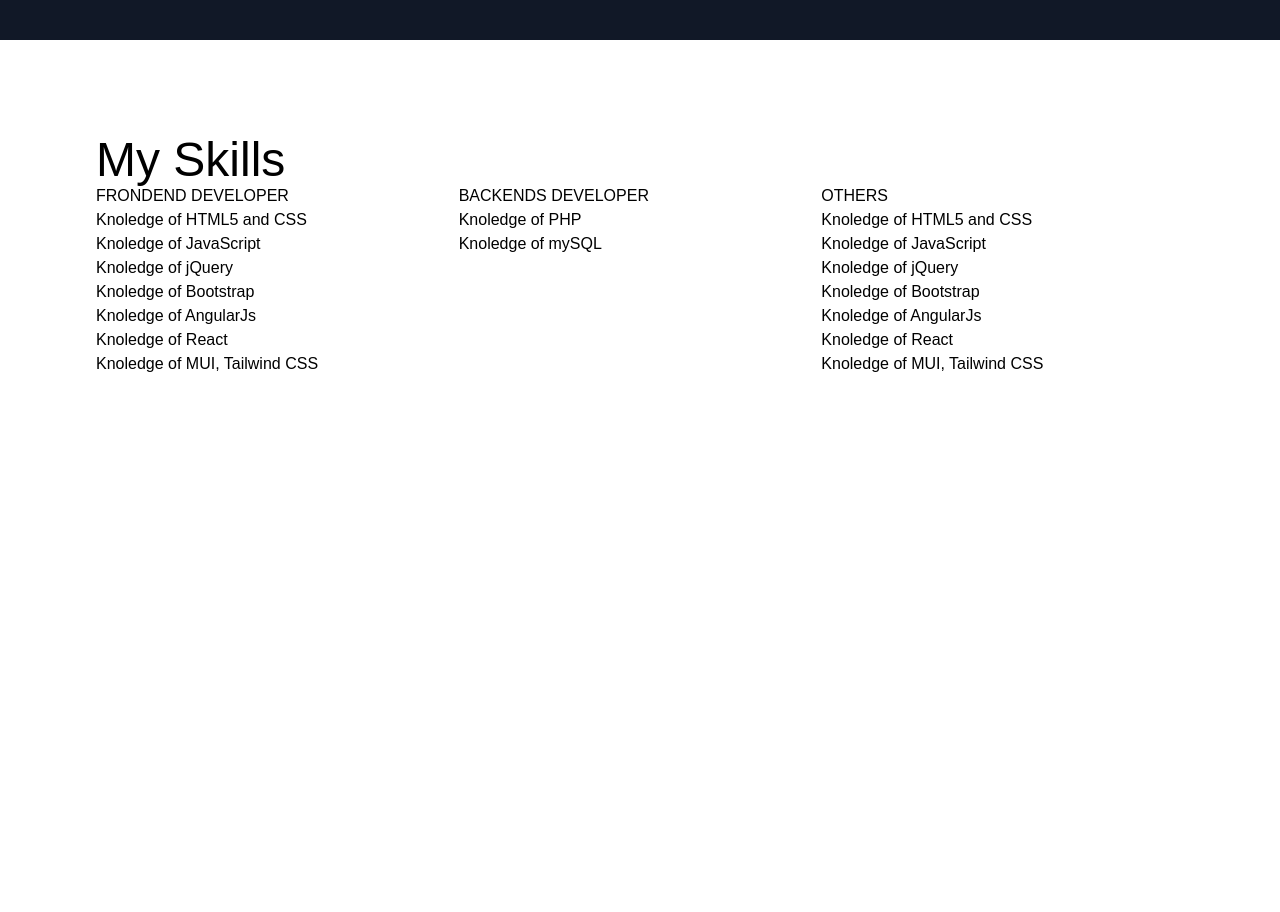
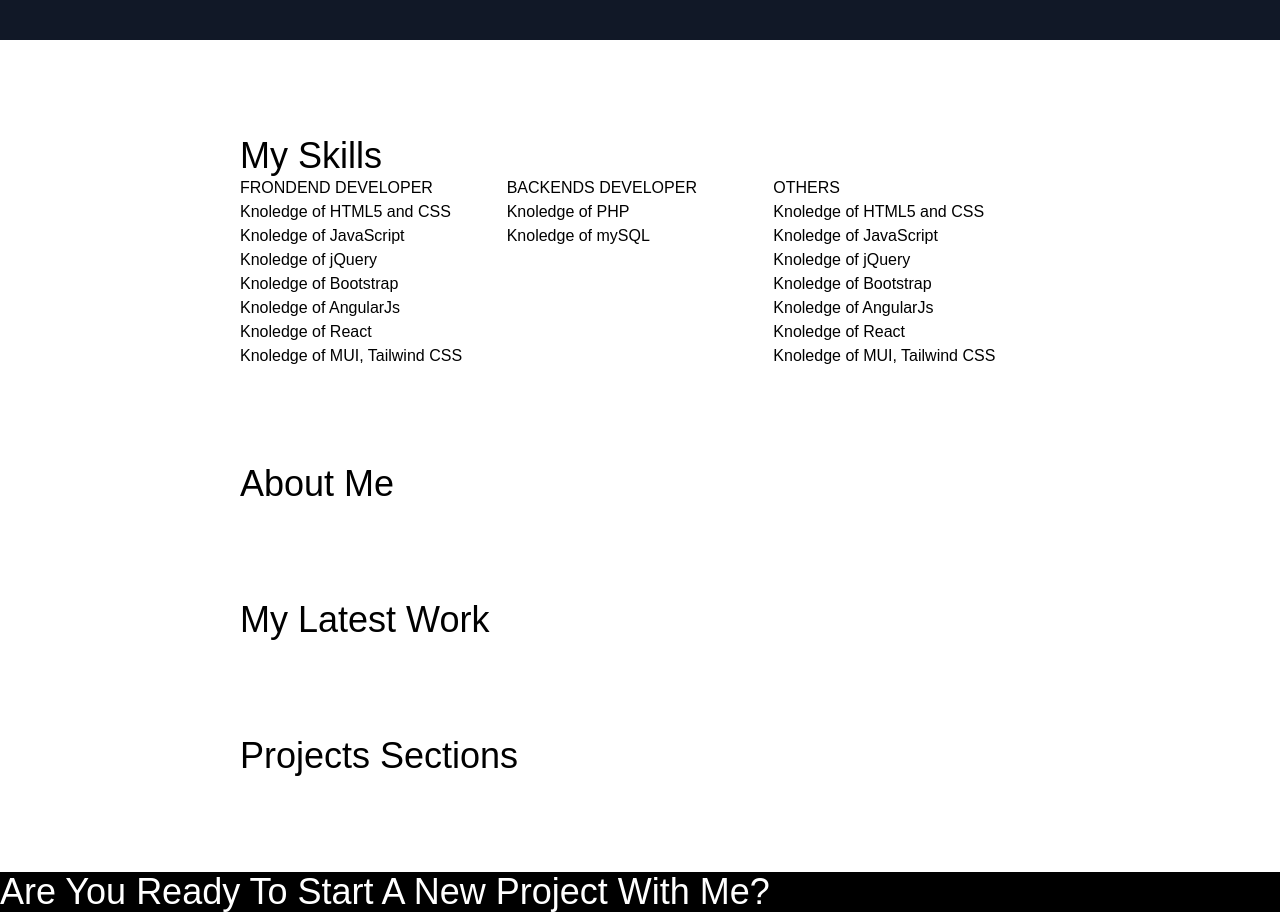
Before and after one commit to IsabelTizon/react-portfolio, a Next.js app: page / in a window 1280 px wide. Shown: the part 680-1592 px from the top of the page. Before the commit the page ends 1056 px from the top, so only its background shows below. Built offline with nearby package versions, Linux system fonts and the light colour scheme.

Commit message:
title sections home page

```diff
--- a/src/app/page.js
+++ b/src/app/page.js
@@ -25,8 +25,8 @@ export default function About() {
 				</button>
 			</div>
 			{/* My skills */}
-			<div className="mt-24 mx-1 md:mx-10 lg:mx-24 xl:mx-70">
-				<h2 className="text-black text-[40px] md:text-5xl  lg:text-5xl capitalize">
+			<div className="mt-24 mx-1 md:mx-[15rem] lg:mx-30 xl:mx-70">
+				<h2 className="text-black text-[40px] md:text-4xl lg:text-4xl capitalize">
 					my skills
 				</h2>
 				<div className="flex flex-wrap">
@@ -74,9 +74,29 @@ export default function About() {
 				</div>
 			</div>
 			{/* About me */}
+			<div className="mt-24 mx-1 md:mx-[15rem] lg:mx-30 xl:mx-70">
+				<h2 className="text-black text-[40px] md:text-4xl lg:text-4xl capitalize">
+					about me
+				</h2>
+			</div>
 			{/* My latest Work */}
+			<div className="mt-24 mx-1 md:mx-[15rem] lg:mx-30 xl:mx-70">
+				<h2 className="text-black text-[40px] md:text-4xl lg:text-4xl capitalize">
+					my latest work
+				</h2>
+			</div>
 			{/* Project's sections */}
+			<div className="mt-24 mx-1 md:mx-[15rem] lg:mx-30 xl:mx-70">
+				<h2 className="text-black text-[40px] md:text-4xl lg:text-4xl capitalize">
+					projects sections
+				</h2>
+			</div>
 			{/* Are You Ready To Start New Project With Me? */}
+			<div className="mt-24 mx-full">
+				<h2 className="text-white bg-black text-[40px] md:text-4xl lg:text-4xl capitalize">
+					are you ready to start a new project with me?
+				</h2>
+			</div>
 		</main>
 		// <main className="flex min-h-screen flex-col items-center justify-between p-24">
 		// 	<div className="z-10 max-w-5xl w-full items-center justify-between font-mono text-sm lg:flex">
```
